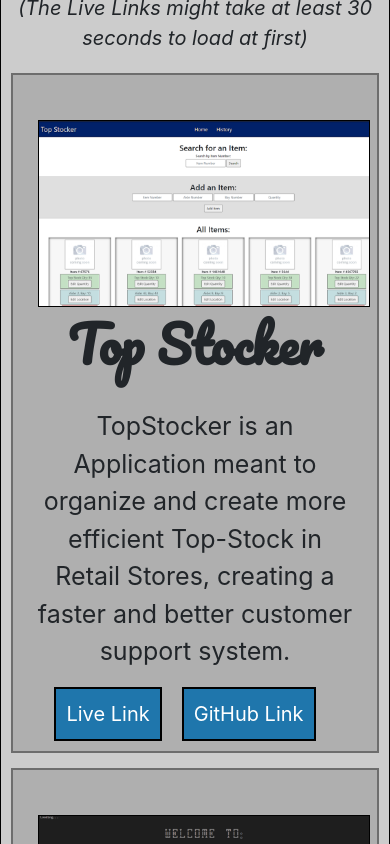
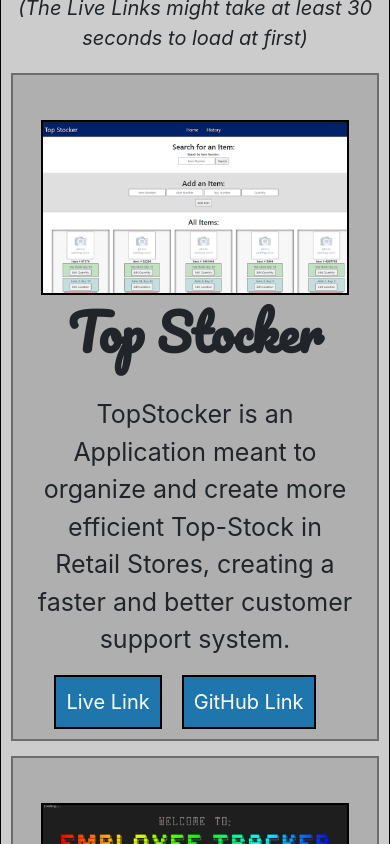
Before and after one commit to JayPTucker/React-Portfolio, a React (Create React App) app: page / in a window 390 px wide. Shown: the part 2280-3124 px from the top of the page. Built offline with nearby package versions, Linux system fonts and the light colour scheme.

Commit message:
Adjusted page responsiveness on Work Section

```diff
--- a/src/components/style/Home.css
+++ b/src/components/style/Home.css
@@ -219,9 +219,9 @@
 
 .project-image {
     margin-top: 35px;
-    width: calc(180px + 18vmax);
+    width: calc(157px + 18vmax);
     height: auto;
-    border: 1px solid black;
+    border: 2px solid black;
 }
 
 /* ==================================== */
```
